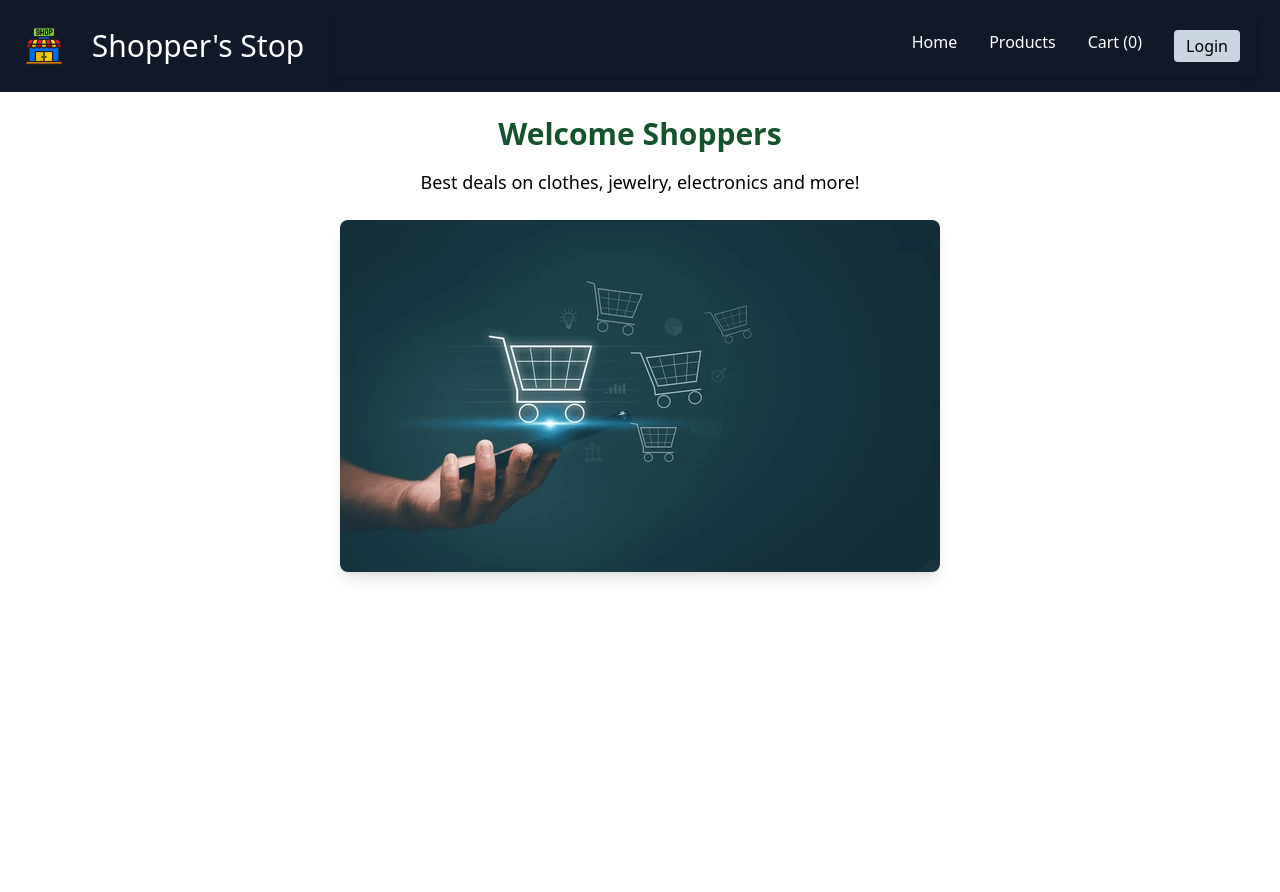
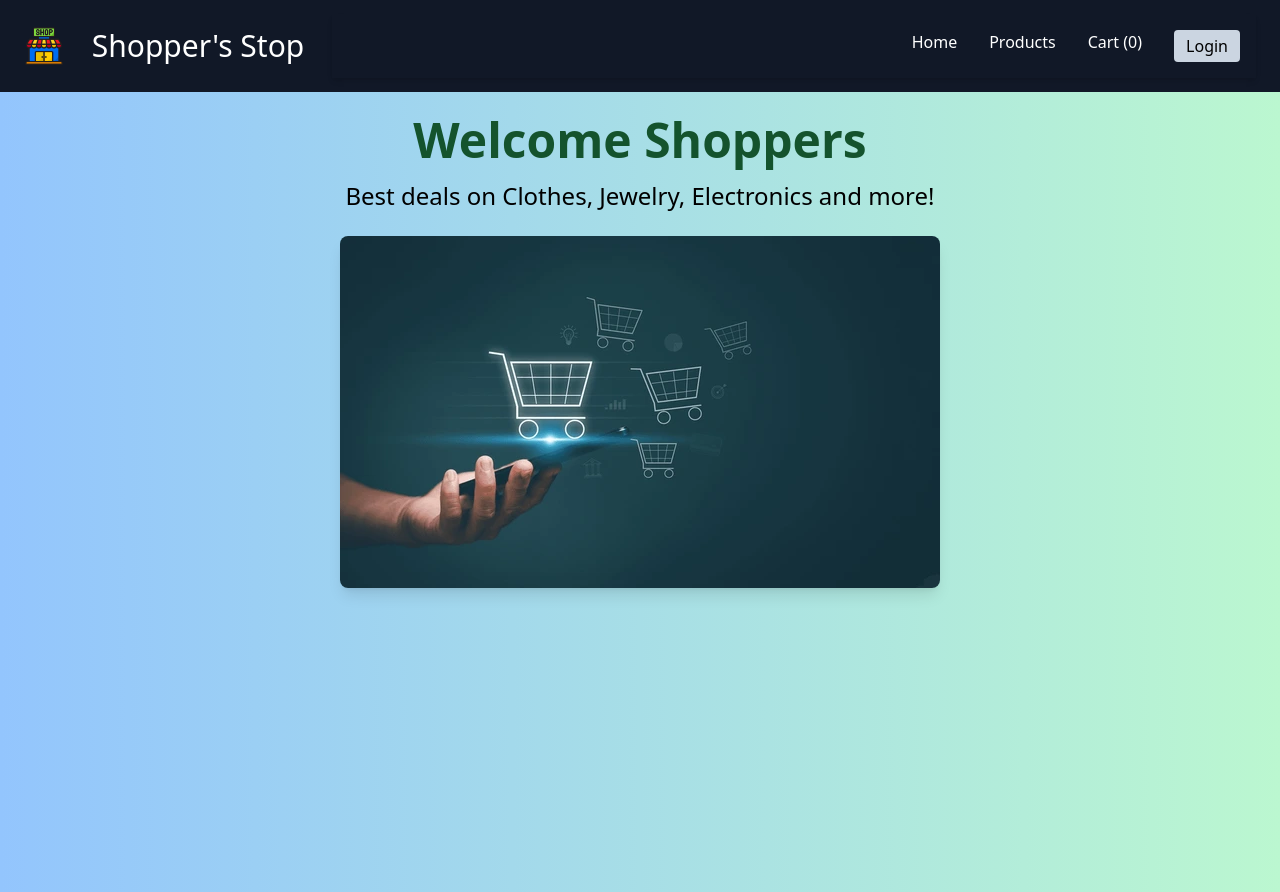
Before and after one commit to itsprajaktaapte/Ecommerce-Shopping-App, a React (Vite) app: page / in a window 1280 px wide. Before the commit the page ends 800 px from the top, so only its background shows below. Built offline with nearby package versions, Linux system fonts and the light colour scheme.

Commit message:
Third Commit
Beautifying home page

```diff
--- a/src/Pages/Home.jsx
+++ b/src/Pages/Home.jsx
@@ -3,9 +3,9 @@ import React from "react";
 import banner from "../assets/images/banner.webp"
 const Home = () => {
   return (
-    <div className="p-6 text-center ">
-      <h1 className="text-3xl font-bold text-green-900">Welcome Shoppers</h1>
-      <p className="mt-4 text-lg">Best deals on clothes, jewelry, electronics and more!</p>
+    <div className="p-6 text-center bg-gradient-to-r from-blue-300 to-green-200 w-full h-screen ">
+      <h1 className="text-5xl font-bold text-green-900">Welcome Shoppers</h1>
+      <p className="mt-4 text-2xl">Best deals on Clothes, Jewelry, Electronics and more!</p>
 
       {/* Ads */}
       <div className="mt-6 flex justify-center">
```
